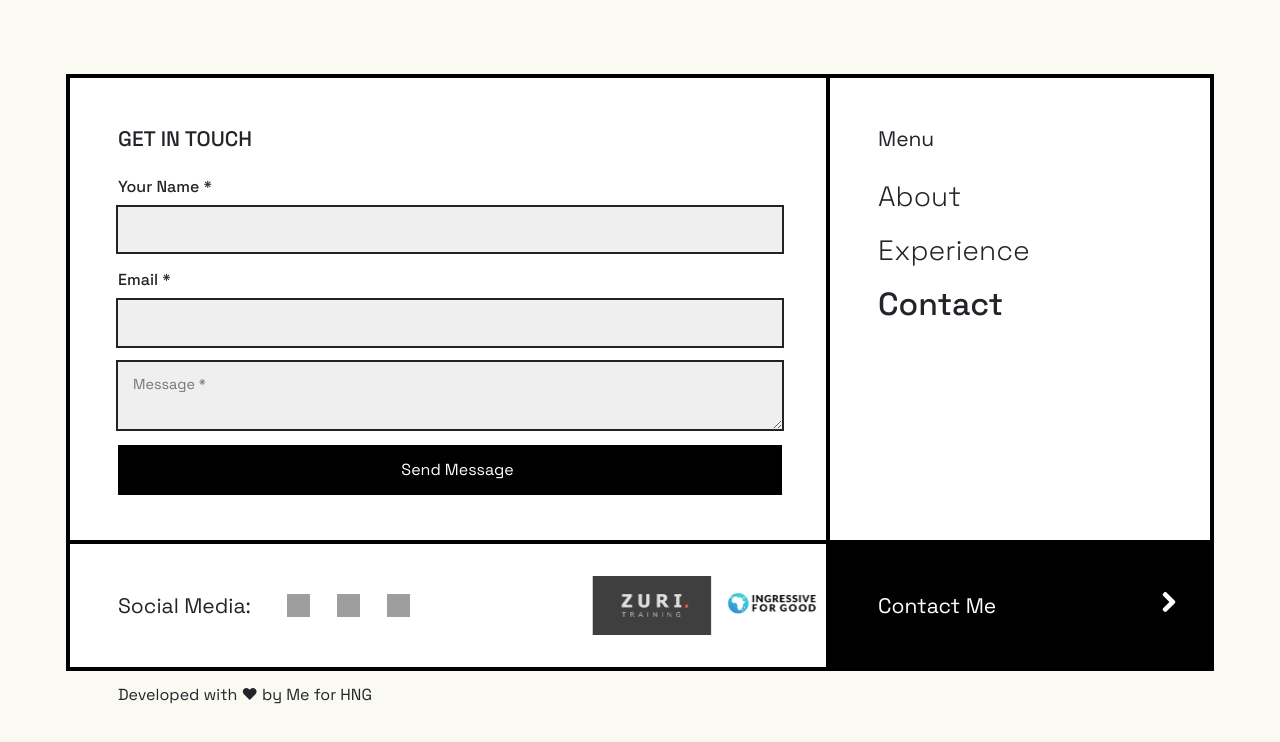
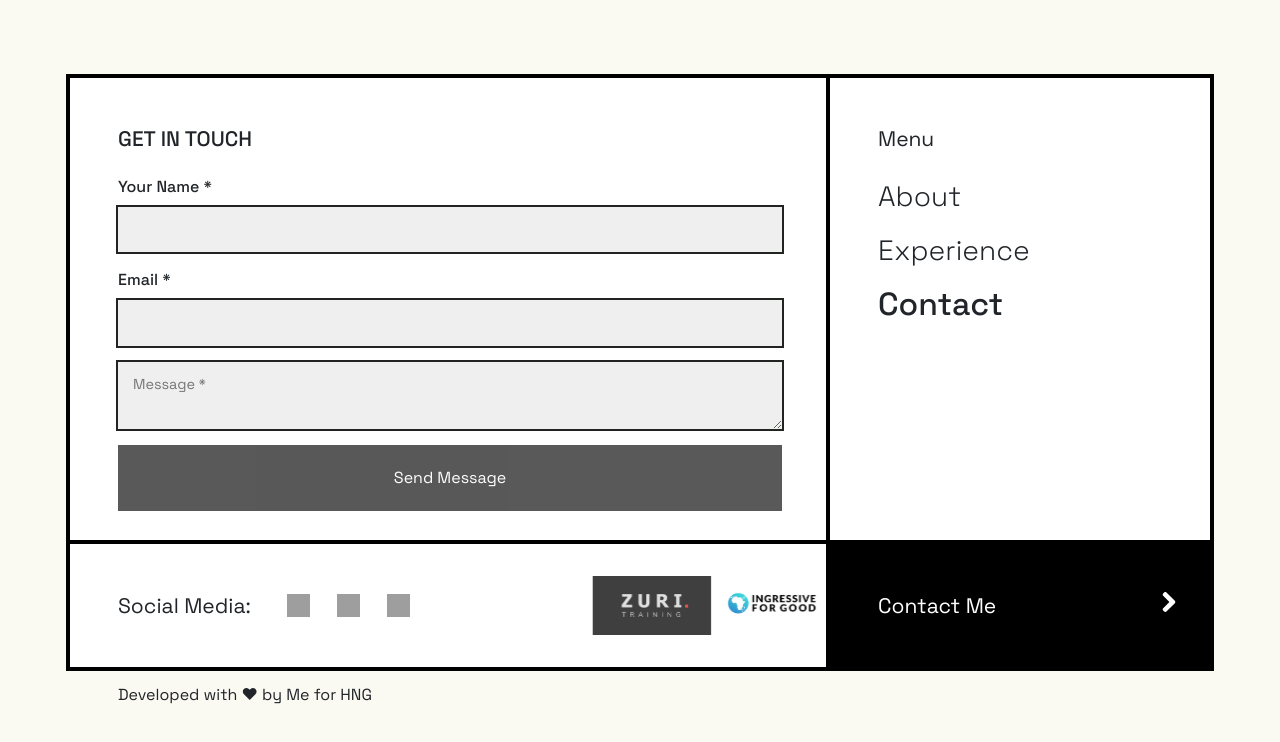
Before and after one commit to Davien21/simple-resume, a Next.js app: page /contact in a window 1280 px wide. Shown: the top 742 px of the page. Built offline with nearby package versions, Linux system fonts and the light colour scheme; grey boxes are pictures that could not be loaded.

Commit message:
update styles

```diff
--- a/styles/style.css
+++ b/styles/style.css
@@ -209,6 +209,11 @@ textarea {
   font-size: 0.9rem;
 }
 
+input:focus,
+textarea:focus {
+  outline: 2px solid var(--secondary-color);
+}
+
 input.error,
 textarea.error {
   outline: 1px solid #d43742;
@@ -226,11 +231,11 @@ textarea.error {
 }
 
 .black-btn {
-  padding: 12px 0 12px 15px;
+  padding: 20px 15px;
 }
 
 .black-btn:disabled {
-  opacity: 1;
+  /* opacity: 1; */
 }
 
 .black-btn,
@@ -306,6 +311,7 @@ textarea.error {
   font-weight: 600;
   font-size: 1.5rem;
   top: 1.6rem;
+  cursor: pointer;
 }
 
 .menu_toggle,
@@ -327,6 +333,9 @@ textarea.error {
 @media screen and (min-width: 576px) {
   .menu_toggle {
     top: 3.2rem;
+  }
+  .logo {
+    top: 2.6rem;
   }
 }
 
```
